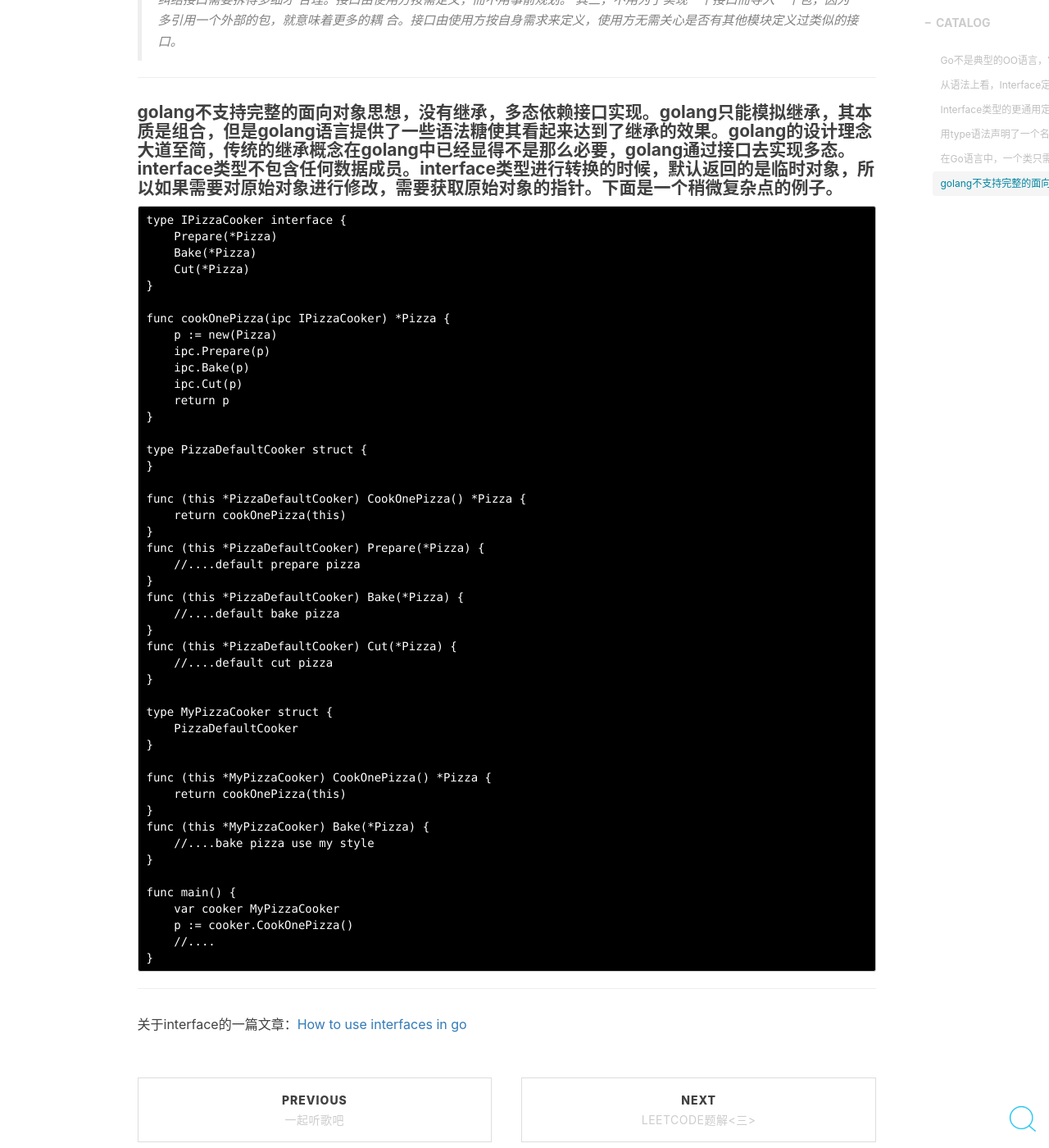
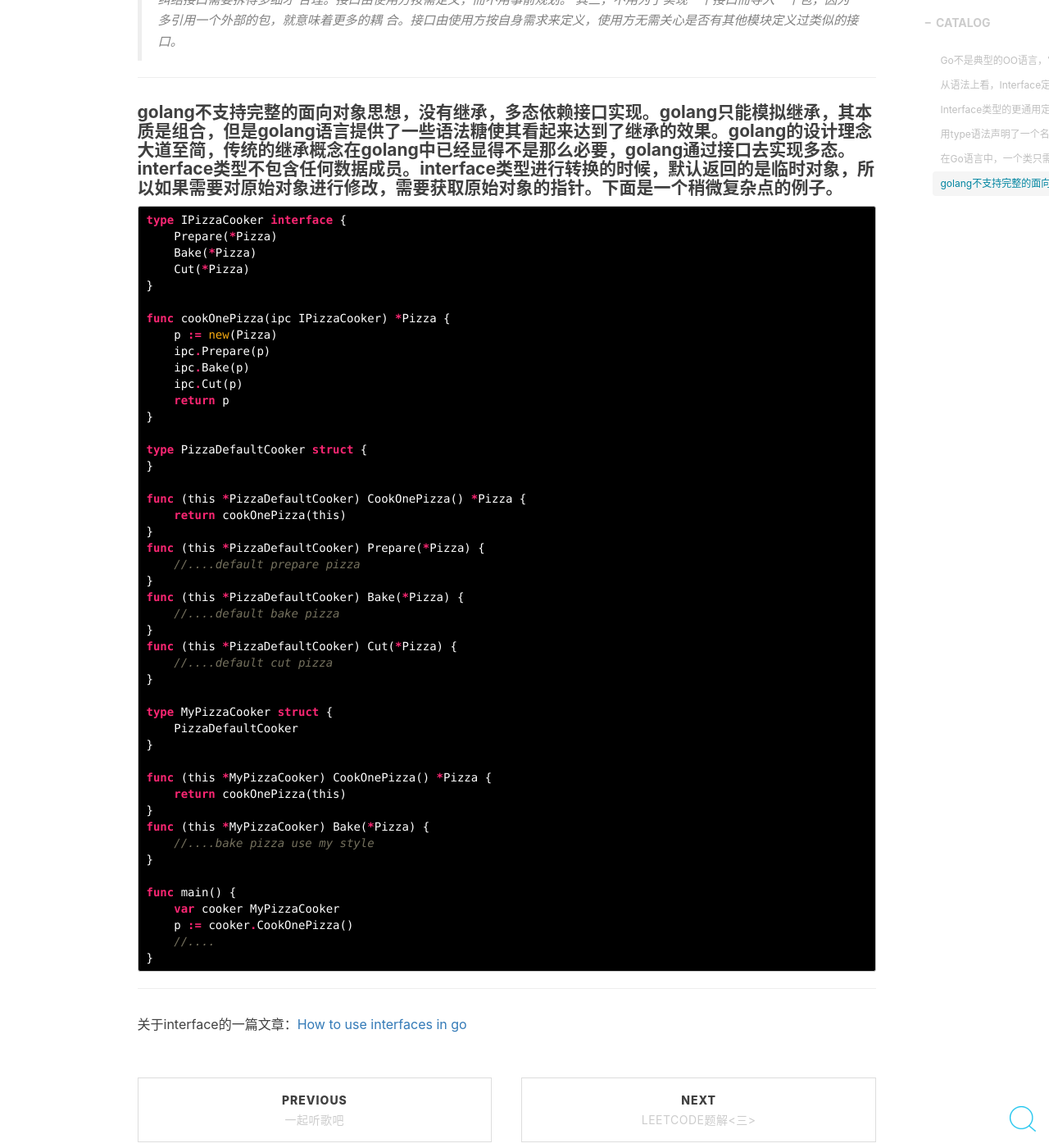
Before and after one commit to Tomy-Lee/Tomy-Lee.github.io, a Jekyll site: the page built from _posts/2017-11-9-the-interface-of-golang-language.md, in a window 1280 px wide and 1400 px high, scrolled down 2026 px. Shown: the whole window at 82% size. Built offline with Jekyll 4.4.1, drawn with Linux system fonts in a browser that asks for light colours; nearby versions of some CDN libraries; comment, search, counter and statistics services are not loaded; some of the changed text lies outside the part shown.

Commit message:
Update 2017-11-9-the-interface-of-golang-language.md

````diff
--- a/_posts/2017-11-9-the-interface-of-golang-language.md
+++ b/_posts/2017-11-9-the-interface-of-golang-language.md
@@ -17,7 +17,7 @@ tags:
 
 ---
 
-```
+```go
 package main
 
 import (
@@ -49,7 +49,7 @@ func main() {
 
 ---
 #### Interface类型的更通用定义可归纳如下：
-```
+```go
 type Namer interface {
     Method1(param_list) return_type
     Method2(param_list) return_type
@@ -64,7 +64,7 @@ type Namer interface {
 
 ---
 #### golang不支持完整的面向对象思想，没有继承，多态依赖接口实现。golang只能模拟继承，其本质是组合，但是golang语言提供了一些语法糖使其看起来达到了继承的效果。golang的设计理念大道至简，传统的继承概念在golang中已经显得不是那么必要，golang通过接口去实现多态。interface类型不包含任何数据成员。interface类型进行转换的时候，默认返回的是临时对象，所以如果需要对原始对象进行修改，需要获取原始对象的指针。下面是一个稍微复杂点的例子。
-```
+```go
 type IPizzaCooker interface {
     Prepare(*Pizza)
     Bake(*Pizza)
````
